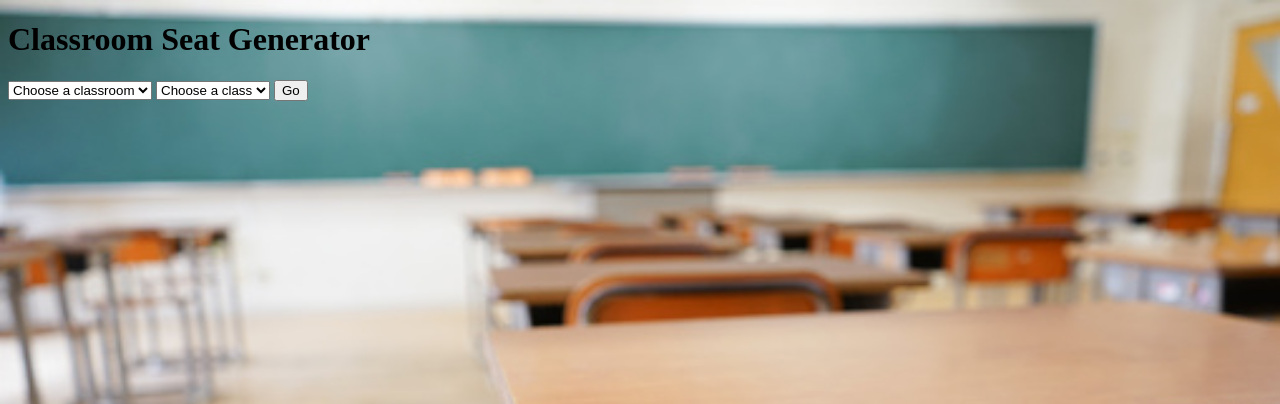
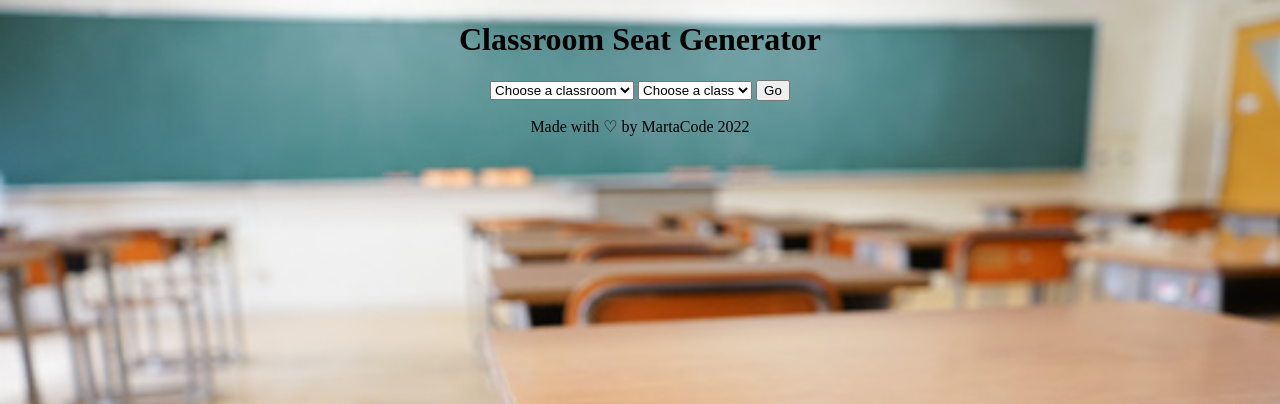
Before and after one commit to martarel/ClassroomSeatGenerator, a Django app: page / in a window 1280 px wide. Shown: the top 404 px of the page. Run offline with Django 4.2, Linux system fonts and the light colour scheme.

Commit message:
Update home.html

```diff
--- a/classroom/templates/classroom/home.html
+++ b/classroom/templates/classroom/home.html
@@ -23,8 +23,11 @@
               background-attachment: fixed;
               background-size: 100% 100%;
         }
+        form {
+            text-align: center;
+        }
     </style>
-        <h1>Classroom Seat Generator</h1>
+      <h1><center>Classroom Seat Generator</center></h1>
         <form>
             <select name="list" id="list" accesskey="target">
                 <option value='none' selected>Choose a classroom</option>
@@ -39,5 +42,8 @@
             </select>
             <input type=button value="Go" onclick="goToNewPage()" />
         </form>
+        <footer class="mh-footer mh-footer-3" id="mh-contact">
+            <center><p>Made with ♡ by MartaCode 2022</p></center>
+        </footer>
     </body>
 </html>
```
